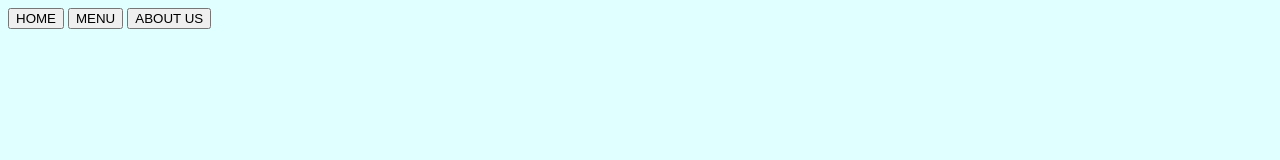
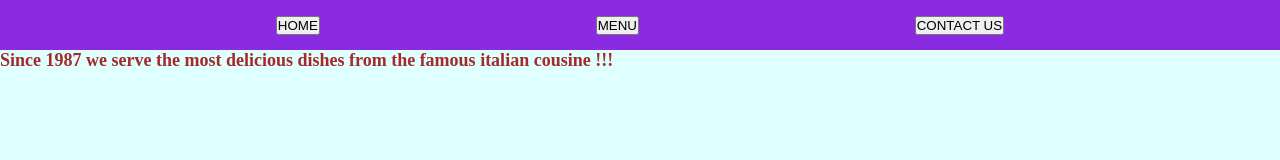
Before and after one commit to olopok/Restaurant, a website built with webpack: page src/template.html in a window 1280 px wide. Built offline with nearby package versions, Linux system fonts and the light colour scheme.

Commit message:
Start the home mod

```diff
--- /dev/null
+++ b/src/home.js
@@ -0,0 +1,9 @@
+const homePara = document.createElement('p');
+const text = "Since 1987 we serve the most delicious dishes from the famous italian cousine !!!";
+homePara.textContent = text;
+homePara.classList.add('description')
+
+const contentContainer = document.getElementById('content');
+contentContainer.appendChild(homePara);
+
+export default contentContainer;
--- a/src/index.js
+++ b/src/index.js
@@ -1,3 +1,6 @@
 import "./style.css";
+import contentContainer from "./home.js";
 
-alert("I'm starting My Restaurant page using Webpack");
+window.addEventListener('load', () => {
+    contentContainer;
+});
--- a/src/style.css
+++ b/src/style.css
@@ -1,3 +1,23 @@
+* {
+    box-sizing: border-box;
+    padding: 0px;
+    margin: 0px;
+}
+
 body {
     background-color: lightcyan;
 }
+
+nav {
+    display: flex;
+    align-items: center;
+    justify-content: space-evenly;
+    min-height: 50px;
+    background-color: blueviolet;
+}
+
+.description {
+    font-size: large;
+    font-weight: bold;
+    color: brown;
+}
--- a/src/template.html
+++ b/src/template.html
@@ -10,9 +10,9 @@
 <body>
     <header>
         <nav>
-            <button>HOME</button>
+            <button id = home>HOME</button>
             <button>MENU</button>
-            <button>ABOUT US</button>
+            <button>CONTACT US</button>
         </nav>
     </header>
     <div id="content">
```
